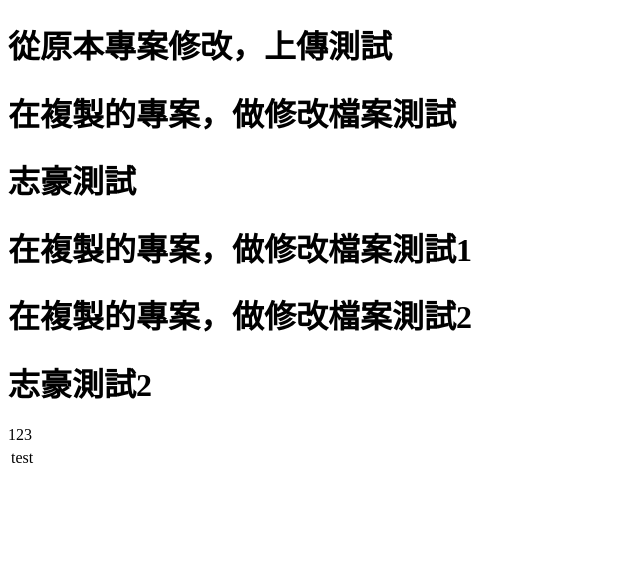
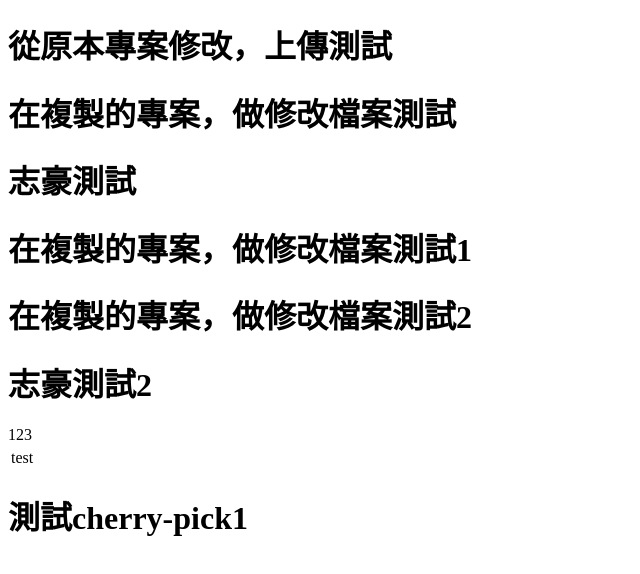
Before and after one commit to hktech-group/ExampleCollaboration, a plain HTML site: page index.html in a window 1280 px wide. Shown: the whole page, without its empty margins (0-640 px from the left). Drawn offline with Linux system fonts and the light colour scheme.

Commit message:
測試cherry pick1

```diff
--- a/index.html
+++ b/index.html
@@ -26,6 +26,8 @@
             </tr>
         </tbody>
     </table>
+
+    <h1>測試cherry-pick1</h1>
 </body>
 
 </html>
```
